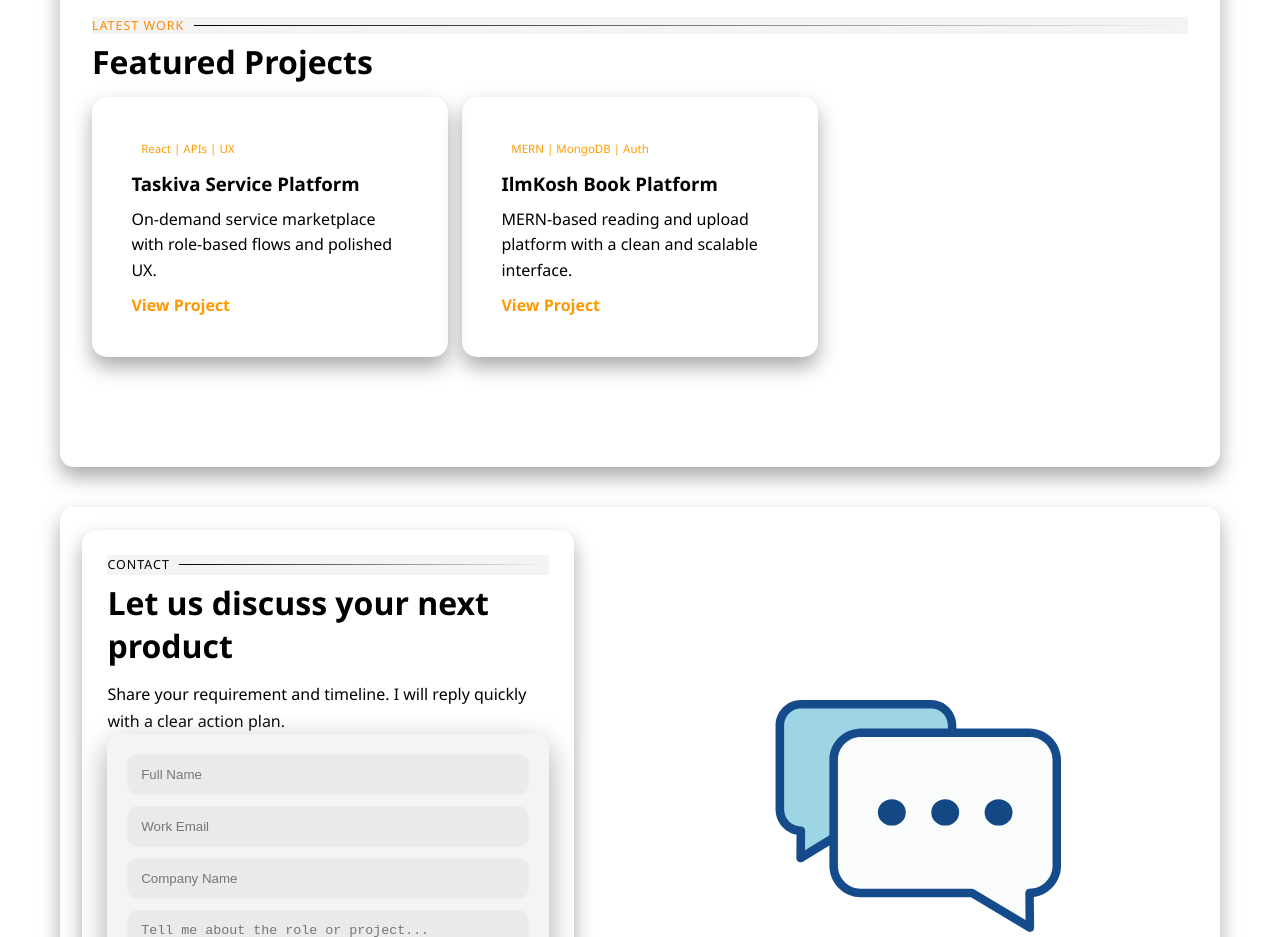
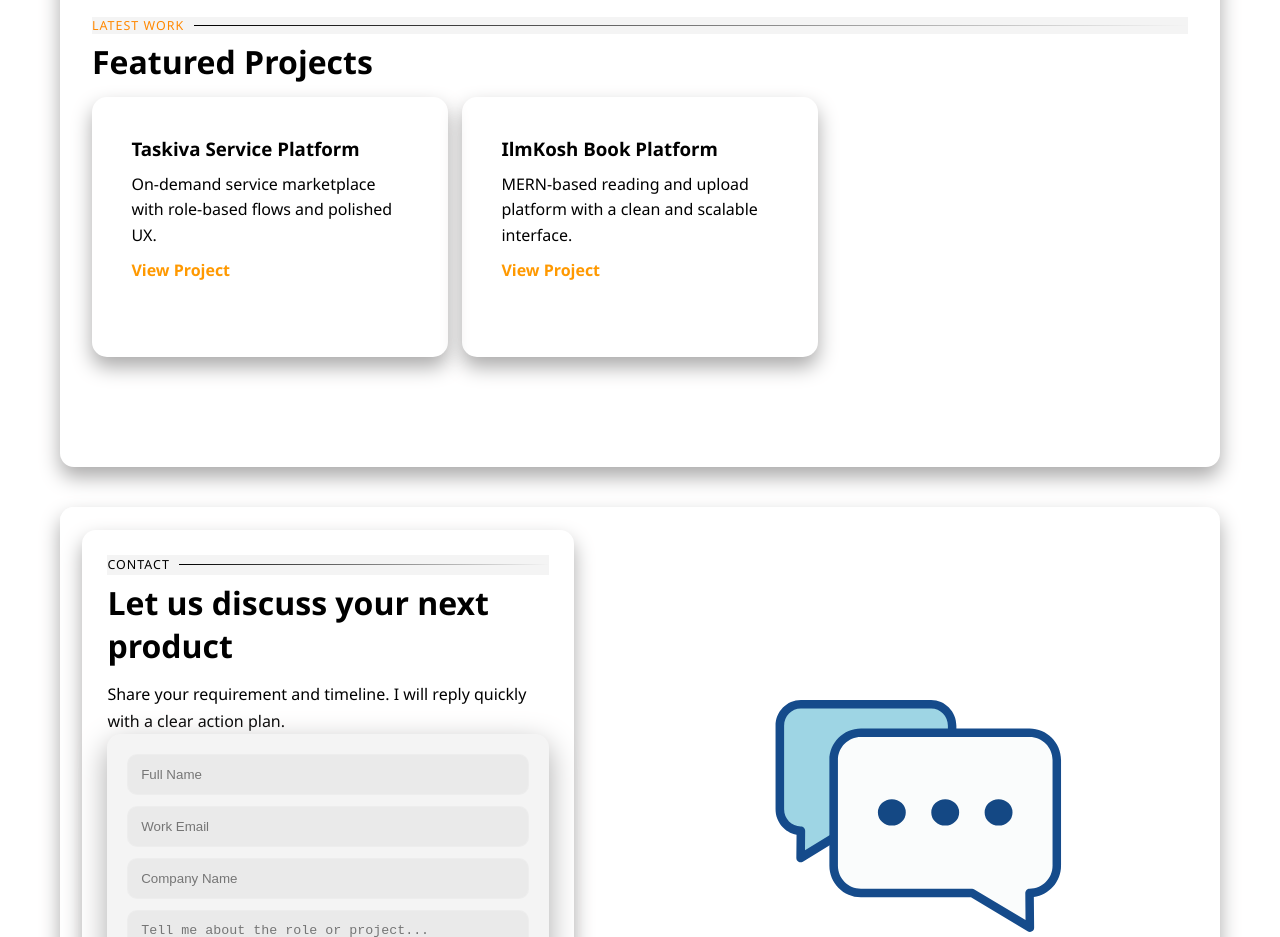
Before and after one commit to Gurdeep082/Development-Portfolio, a React (Create React App) app in the folder client/: page / in a window 1280 px wide. Shown: the part 1640-2577 px from the top of the page. Built offline with nearby package versions, Linux system fonts and the light colour scheme; no server answers.

Commit message:
Remove project stack from project card display
Removed the project stack display from the project card.

```diff
--- a/client/src/pages/Home.js
+++ b/client/src/pages/Home.js
@@ -414,7 +414,7 @@ useEffect(() => {
               <article data-aos="flip-right" data-aos-delay={index * 1000}  key={project.title} className="project-card">
                 <ProjectSlider autoplay={true} images={project.images || []} title={project.title}/>
                 <div className="project-body">
-                  <span className="project-pill">{project.stack}</span>
+
                   <h3>{project.title}</h3>
                   <p>{project.description || project.desc}</p>
                   <a href={project.link} target="_blank" rel="noreferrer">
```
